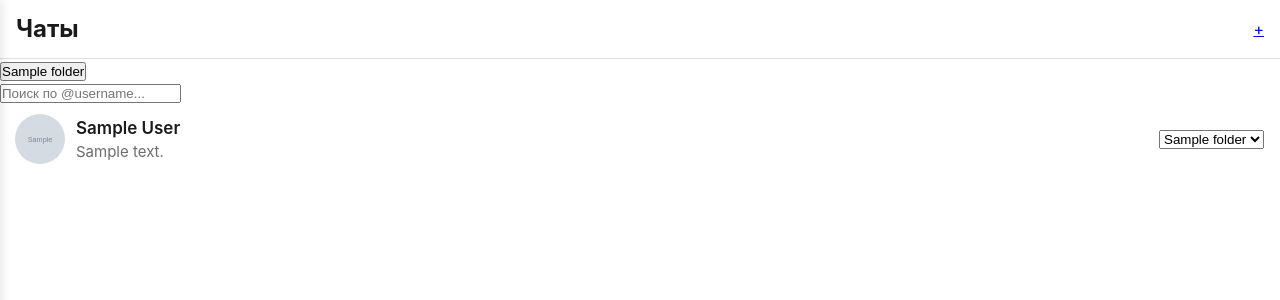
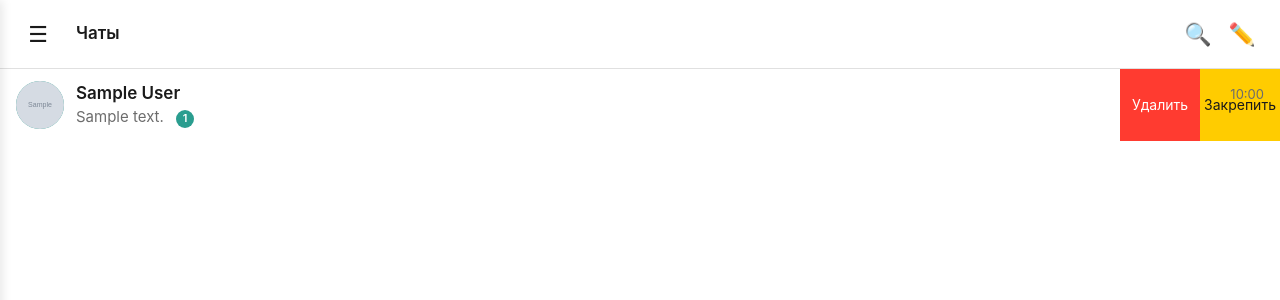
Before and after one commit to Dan202667/NVDBchat, a Python web app: template templates/chats.html in a window 1280 px wide. Shown: the top 300 px of the page. Run offline with Jinja, Linux system fonts and the light colour scheme; the template is opened without the code that fills it: most values are stand-ins (such as "Sample title", 1, 10 or a date in 2020); grey boxes marked "Sample" are stand-in pictures.

Commit message:
Update chats.html

```diff
--- a/templates/chats.html
+++ b/templates/chats.html
@@ -1,101 +1,117 @@
 {% extends "base.html" %}
-{% block header %}
-<div class="app-header">
-    <h1>NVDBchat</h1>
-    <div>
-        <span style="color:#8696a0; margin-right:15px;">{{ session.username }}</span>
-        <a href="{{ url_for('profile') }}">Профиль</a>
-        <a href="{{ url_for('logout') }}">Выйти</a>
-    </div>
-</div>
-{% endblock %}
 
 {% block content %}
-<div class="chats-layout">
-    <div class="chats-sidebar">
+<div class="chats-container">
     <div class="chats-header">
-            <h2>Чаты</h2>
-            <a href="{{ url_for('create_group') }}" class="new-chat-btn">+</a>
+        <div class="chats-header-left">
+            <div class="menu-icon" onclick="openSideMenu()">☰</div>
+            <h1>Чаты</h1>
         </div>
-
-        <!-- Папки чатов -->
-        <div class="folders-bar">
-            {% for folder in folders %}
-            <button class="folder-btn" onclick="filterChats('{{ folder }}')">{{ folder }}</button>
-            {% endfor %}
+        <div style="display: flex;">
+            <div class="search-icon" onclick="showSearch()">🔍</div>
+            <div class="new-chat-icon" onclick="showNewChatMenu()">✏️</div>
         </div>
-
-        <div class="search-box">
-            <form method="POST" action="{{ url_for('search_user') }}">
-                <input type="text" name="username" placeholder="Поиск по @username..." required>
-            </form>
     </div>
 
     <div class="chats-list" id="chatsList">
         {% for chat in chats %}
-            <div class="chat-item" data-folder="{{ chat.folder }}" data-chat-id="{{ chat.id }}">
-                <a href="{{ url_for('chat', chat_id=chat.id) }}" style="text-decoration: none; color: inherit; display: flex; align-items: center; width: 100%;">
+        <div class="swipe-container" data-chat-id="{{ chat.id }}">
+            <div class="swipe-actions">
+                <div class="swipe-action delete" onclick="deleteChatConfirm({{ chat.id }})">Удалить</div>
+                <div class="swipe-action pin" onclick="pinChat({{ chat.id }})">Закрепить</div>
+            </div>
+            <div class="swipe-content chat-item" onclick="openChat({{ chat.id }})">
                 <div class="chat-avatar">
                     {% if chat.type == 'group' %}
                         👥
                     {% else %}
                         {% if chat.other_avatar %}
-                                <img src="{{ chat.other_avatar }}" style="width: 50px; height: 50px; border-radius: 50%; object-fit: cover;">
+                            <img src="{{ chat.other_avatar }}">
                         {% else %}
                             👤
                         {% endif %}
                     {% endif %}
                 </div>
                 <div class="chat-info">
-                        <div class="chat-name">{{ chat.display_name }}</div>
+                    <div class="chat-row">
+                        <span class="chat-name">{{ chat.display_name }}</span>
+                        <span class="chat-time">
+                            {% if chat.last_message %}
+                                {{ chat.last_message.timestamp.strftime('%H:%M') }}
+                            {% endif %}
+                        </span>
+                    </div>
                     <div class="chat-last-msg">
                         {% if chat.last_message %}
-                                {{ chat.last_message.content[:30] if chat.last_message.content else 'Файл' }}
+                            {{ chat.last_message.content[:50] if chat.last_message.content else 'Файл' }}
                         {% else %}
                             Нет сообщений
                         {% endif %}
+                        {% if chat.unread_count > 0 %}
+                            <span class="unread-badge">{{ chat.unread_count if chat.unread_count < 100 else '99+' }}</span>
+                        {% endif %}
                     </div>
                 </div>
-                </a>
-                <select class="folder-select" data-chat-id="{{ chat.id }}" onchange="changeFolder(this, {{ chat.id }})">
-                    {% for folder in folders %}
-                    <option value="{{ folder }}" {% if chat.folder == folder %}selected{% endif %}>{{ folder }}</option>
-                    {% endfor %}
-                </select>
             </div>
-            {% else %}
-            <div style="padding: 20px; text-align: center; color: #8696a0;">
-                У вас пока нет чатов. Начните поиск!
         </div>
         {% endfor %}
     </div>
 </div>
-</div>
 
 <script>
-    function filterChats(folder) {
-        document.querySelectorAll('.chat-item').forEach(item => {
-            if (item.getAttribute('data-folder') === folder || folder === 'Все') {
-                item.style.display = 'flex';
-            } else {
-                item.style.display = 'none';
+    // Свайпы
+    document.querySelectorAll('.swipe-container').forEach(container => {
+        let startX = 0;
+        let currentTranslate = 0;
+        let isSwiping = false;
+
+        container.addEventListener('touchstart', (e) => {
+            startX = e.touches[0].clientX;
+            isSwiping = true;
+        });
+
+        container.addEventListener('touchmove', (e) => {
+            if (!isSwiping) return;
+            const deltaX = e.touches[0].clientX - startX;
+            if (deltaX < 0) {
+                currentTranslate = Math.max(deltaX, -120);
+                container.querySelector('.swipe-content').style.transform = `translateX(${currentTranslate}px)`;
             }
         });
+
+        container.addEventListener('touchend', () => {
+            isSwiping = false;
+            if (currentTranslate < -60) {
+                container.querySelector('.swipe-content').style.transform = `translateX(-80px)`;
+            } else {
+                container.querySelector('.swipe-content').style.transform = `translateX(0)`;
+                currentTranslate = 0;
+            }
+        });
+    });
+
+    function openChat(chatId) {
+        window.location.href = '/chat/' + chatId;
     }
 
-    function changeFolder(select, chatId) {
-        var folder = select.value;
-        fetch('/update_chat_folder/' + chatId, {
-            method: 'POST',
-            headers: { 'Content-Type': 'application/json' },
-            body: JSON.stringify({ folder: folder })
-        })
-        .then(response => response.json())
-        .then(data => {
-            if (data.status === 'ok') {
-                location.reload();
+    function deleteChatConfirm(chatId) {
+        if (confirm('Удалить чат?')) {
+            fetch('/delete_chat/' + chatId, { method: 'POST' })
+            .then(() => location.reload());
         }
-        });
+    }
+
+    function pinChat(chatId) {
+        fetch('/pin_chat/' + chatId, { method: 'POST' })
+        .then(() => location.reload());
+    }
+
+    function showSearch() {
+        alert('Поиск чатов (будет реализован)');
+    }
+
+    function showNewChatMenu() {
+        alert('Новый чат (будет реализован)');
     }
 </script>
 {% endblock %}
```
Lines whose indentation alone changed are shown as unchanged.
